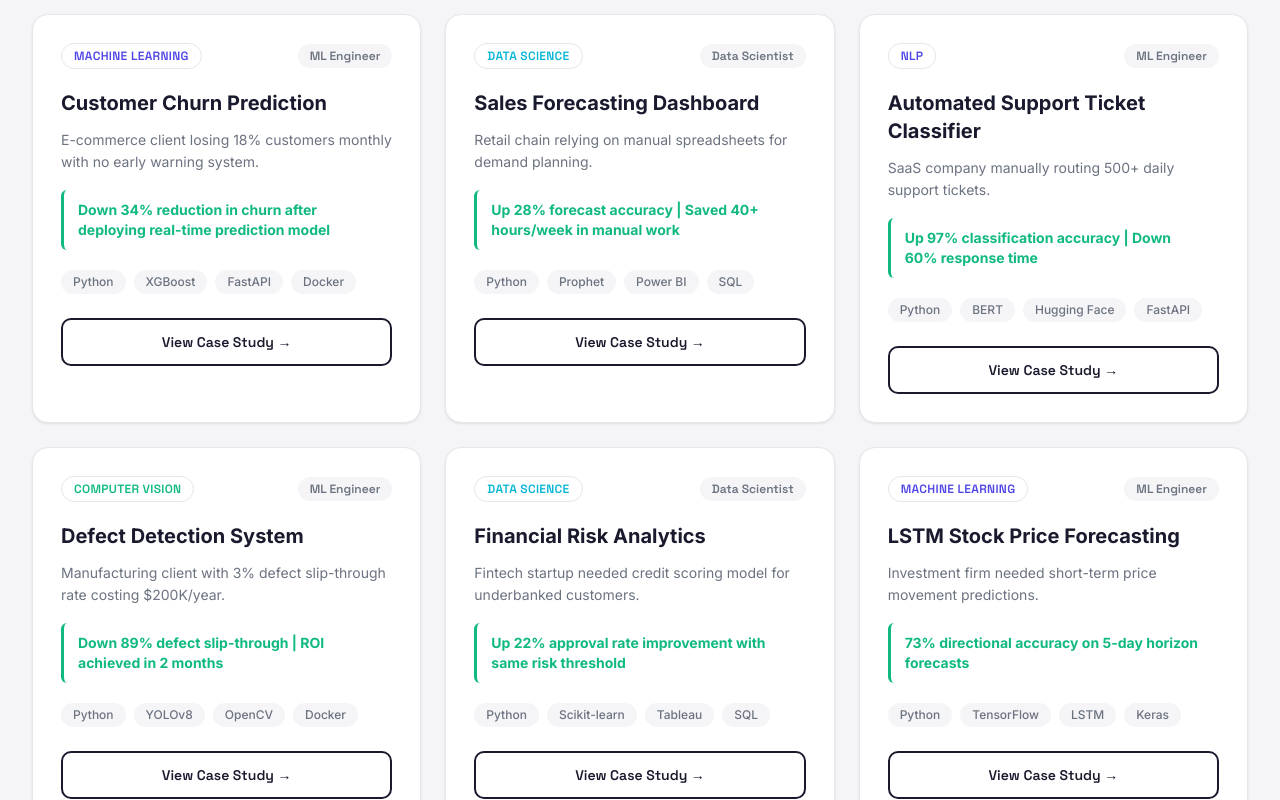
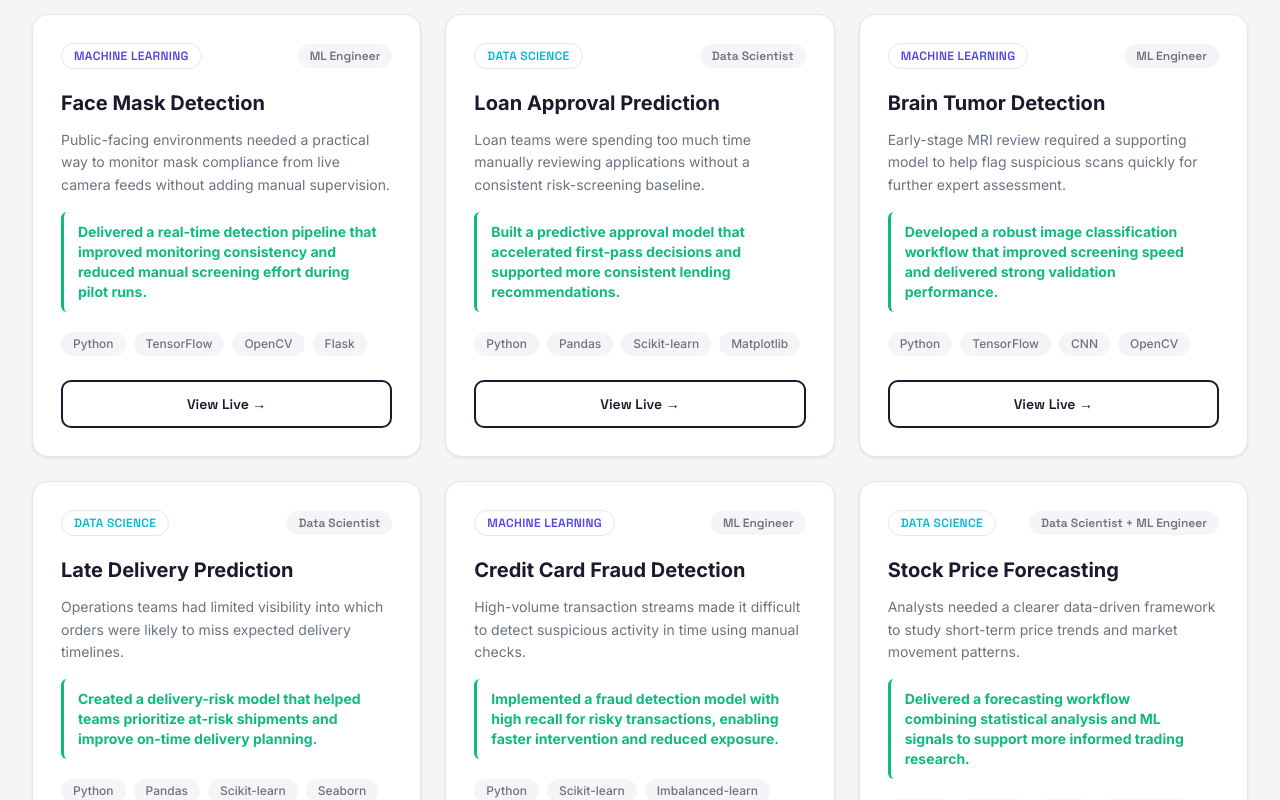
Before and after one commit to DataWithRehman1/Mindfuelbyali, a React (Vite) app in the folder mindfuelbyali/client/: page / in a window 1280 px wide. Shown: the part 1900-2700 px from the top of the page. Built offline with nearby package versions, Linux system fonts and the light colour scheme; no server answers.

Commit message:
projects links

```diff
--- a/mindfuelbyali/client/src/components/sections/Portfolio.jsx
+++ b/mindfuelbyali/client/src/components/sections/Portfolio.jsx
@@ -86,8 +86,16 @@ function Portfolio() {
                   ))}
                 </div>
 
-                <Button variant="outline" className="mt-6 w-full" ariaLabel={`View case study for ${project.title}`}>
-                  View Case Study →
+                <Button
+                  as="a"
+                  href={project.link}
+                  target="_blank"
+                  rel="noopener noreferrer"
+                  variant="outline"
+                  className="mt-6 w-full"
+                  ariaLabel={`View live project for ${project.title}`}
+                >
+                  View Live →
                 </Button>
               </motion.article>
             ))}
--- a/mindfuelbyali/client/src/components/ui/Button.jsx
+++ b/mindfuelbyali/client/src/components/ui/Button.jsx
@@ -14,7 +14,7 @@ const sizeClasses = {
 
 /**
  * Reusable button supporting visual variants and loading state.
- * @param {{variant?: 'primary'|'secondary'|'outline', size?: 'sm'|'md'|'lg', children: import('react').ReactNode, onClick?: () => void, disabled?: boolean, loading?: boolean, className?: string, type?: 'button'|'submit'|'reset', as?: 'button'|'a', href?: string, ariaLabel?: string}} props
+ * @param {{variant?: 'primary'|'secondary'|'outline', size?: 'sm'|'md'|'lg', children: import('react').ReactNode, onClick?: () => void, disabled?: boolean, loading?: boolean, className?: string, type?: 'button'|'submit'|'reset', as?: 'button'|'a', href?: string, target?: string, rel?: string, ariaLabel?: string}} props
  * @returns {JSX.Element}
  */
 function Button({
@@ -28,6 +28,8 @@ function Button({
   type = 'button',
   as = 'button',
   href,
+  target,
+  rel,
   ariaLabel
 }) {
   const Component = as;
@@ -37,6 +39,8 @@ function Button({
     <Component
       type={as === 'button' ? type : undefined}
       href={as === 'a' ? href : undefined}
+      target={as === 'a' ? target : undefined}
+      rel={as === 'a' ? rel : undefined}
       onClick={disabled || loading ? undefined : onClick}
       disabled={as === 'button' ? disabled || loading : undefined}
       aria-disabled={disabled || loading}
--- a/mindfuelbyali/client/src/data/portfolio.js
+++ b/mindfuelbyali/client/src/data/portfolio.js
@@ -1,51 +1,57 @@
 const portfolio = [
   {
     tag: 'Machine Learning',
-    title: 'Customer Churn Prediction',
-    problem: 'E-commerce client losing 18% customers monthly with no early warning system.',
-    result: 'Down 34% reduction in churn after deploying real-time prediction model',
+    title: 'Face Mask Detection',
+    problem: 'Public-facing environments needed a practical way to monitor mask compliance from live camera feeds without adding manual supervision.',
+    result: 'Delivered a real-time detection pipeline that improved monitoring consistency and reduced manual screening effort during pilot runs.',
     member: 'ML Engineer',
-    tech: ['Python', 'XGBoost', 'FastAPI', 'Docker']
+    tech: ['Python', 'TensorFlow', 'OpenCV', 'Flask'],
+    link: 'https://github.com/ali-zain-ai/Face_Mask_Detection_complete-web-app'
   },
   {
     tag: 'Data Science',
-    title: 'Sales Forecasting Dashboard',
-    problem: 'Retail chain relying on manual spreadsheets for demand planning.',
-    result: 'Up 28% forecast accuracy | Saved 40+ hours/week in manual work',
+    title: 'Loan Approval Prediction',
+    problem: 'Loan teams were spending too much time manually reviewing applications without a consistent risk-screening baseline.',
+    result: 'Built a predictive approval model that accelerated first-pass decisions and supported more consistent lending recommendations.',
     member: 'Data Scientist',
-    tech: ['Python', 'Prophet', 'Power BI', 'SQL']
+    tech: ['Python', 'Pandas', 'Scikit-learn', 'Matplotlib'],
+    link: 'https://github.com/DataWithRehman1/Loan-Approval-Prediction'
   },
   {
-    tag: 'NLP',
-    title: 'Automated Support Ticket Classifier',
-    problem: 'SaaS company manually routing 500+ daily support tickets.',
-    result: 'Up 97% classification accuracy | Down 60% response time',
+    tag: 'Machine Learning',
+    title: 'Brain Tumor Detection',
+    problem: 'Early-stage MRI review required a supporting model to help flag suspicious scans quickly for further expert assessment.',
+    result: 'Developed a robust image classification workflow that improved screening speed and delivered strong validation performance.',
     member: 'ML Engineer',
-    tech: ['Python', 'BERT', 'Hugging Face', 'FastAPI']
-  },
-  {
-    tag: 'Computer Vision',
-    title: 'Defect Detection System',
-    problem: 'Manufacturing client with 3% defect slip-through rate costing $200K/year.',
-    result: 'Down 89% defect slip-through | ROI achieved in 2 months',
-    member: 'ML Engineer',
-    tech: ['Python', 'YOLOv8', 'OpenCV', 'Docker']
+    tech: ['Python', 'TensorFlow', 'CNN', 'OpenCV'],
+    link: 'https://github.com/ali-zain-ai/Brain-tumor-detection'
   },
   {
     tag: 'Data Science',
-    title: 'Financial Risk Analytics',
-    problem: 'Fintech startup needed credit scoring model for underbanked customers.',
-    result: 'Up 22% approval rate improvement with same risk threshold',
+    title: 'Late Delivery Prediction',
+    problem: 'Operations teams had limited visibility into which orders were likely to miss expected delivery timelines.',
+    result: 'Created a delivery-risk model that helped teams prioritize at-risk shipments and improve on-time delivery planning.',
     member: 'Data Scientist',
-    tech: ['Python', 'Scikit-learn', 'Tableau', 'SQL']
+    tech: ['Python', 'Pandas', 'Scikit-learn', 'Seaborn'],
+    link: 'https://github.com/DataWithRehman1/late-delivery-prediction'
   },
   {
     tag: 'Machine Learning',
-    title: 'LSTM Stock Price Forecasting',
-    problem: 'Investment firm needed short-term price movement predictions.',
-    result: '73% directional accuracy on 5-day horizon forecasts',
+    title: 'Credit Card Fraud Detection',
+    problem: 'High-volume transaction streams made it difficult to detect suspicious activity in time using manual checks.',
+    result: 'Implemented a fraud detection model with high recall for risky transactions, enabling faster intervention and reduced exposure.',
     member: 'ML Engineer',
-    tech: ['Python', 'TensorFlow', 'LSTM', 'Keras']
+    tech: ['Python', 'Scikit-learn', 'Imbalanced-learn', 'NumPy'],
+    link: 'https://github.com/ali-zain-ai/Credit-card-fraud-detection-ML'
+  },
+  {
+    tag: 'Data Science',
+    title: 'Stock Price Forecasting',
+    problem: 'Analysts needed a clearer data-driven framework to study short-term price trends and market movement patterns.',
+    result: 'Delivered a forecasting workflow combining statistical analysis and ML signals to support more informed trading research.',
+    member: 'Data Scientist + ML Engineer',
+    tech: ['Python', 'Pandas', 'LSTM', 'TensorFlow'],
+    link: 'https://github.com/DataWithRehman1/Stock-Prediction'
   }
 ];
 
```
